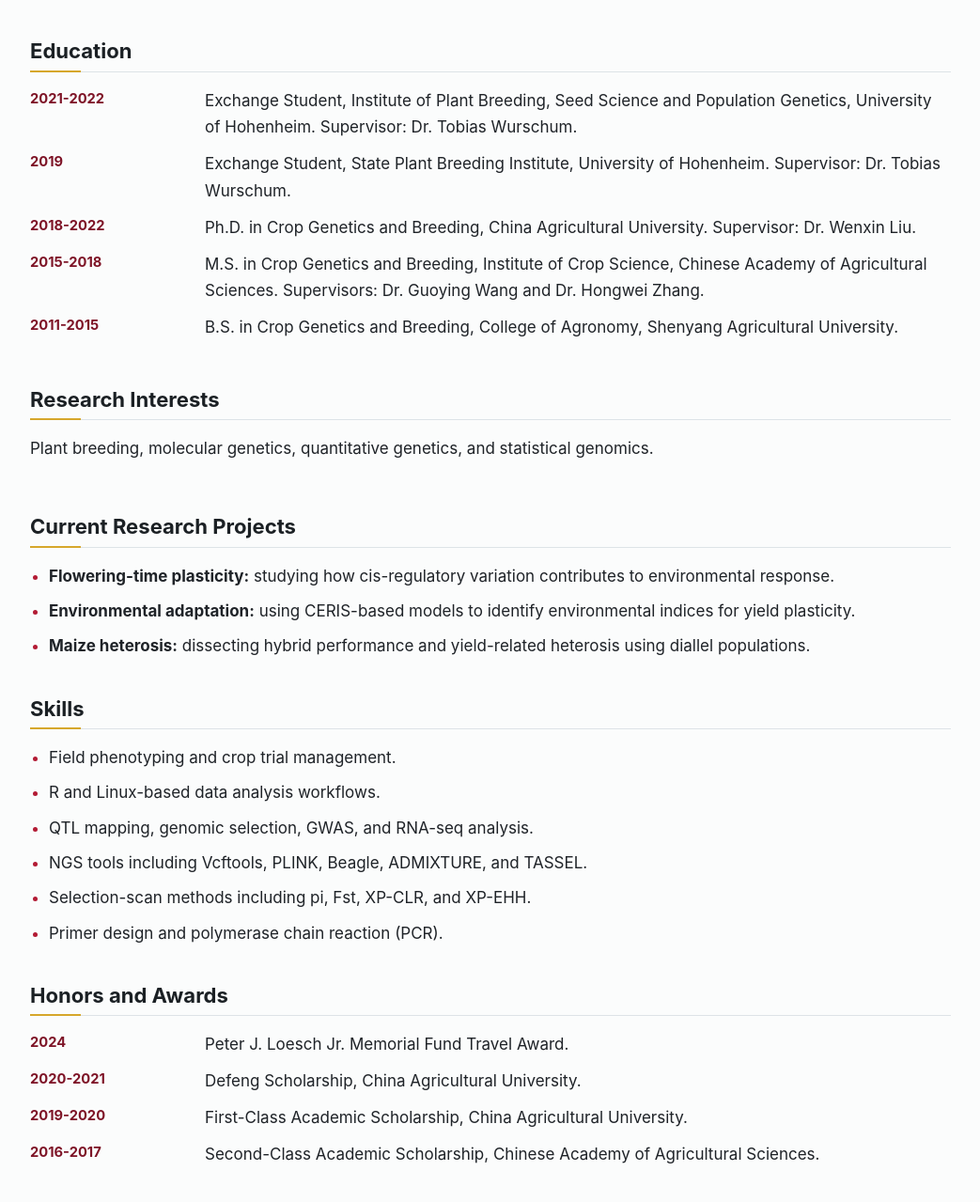
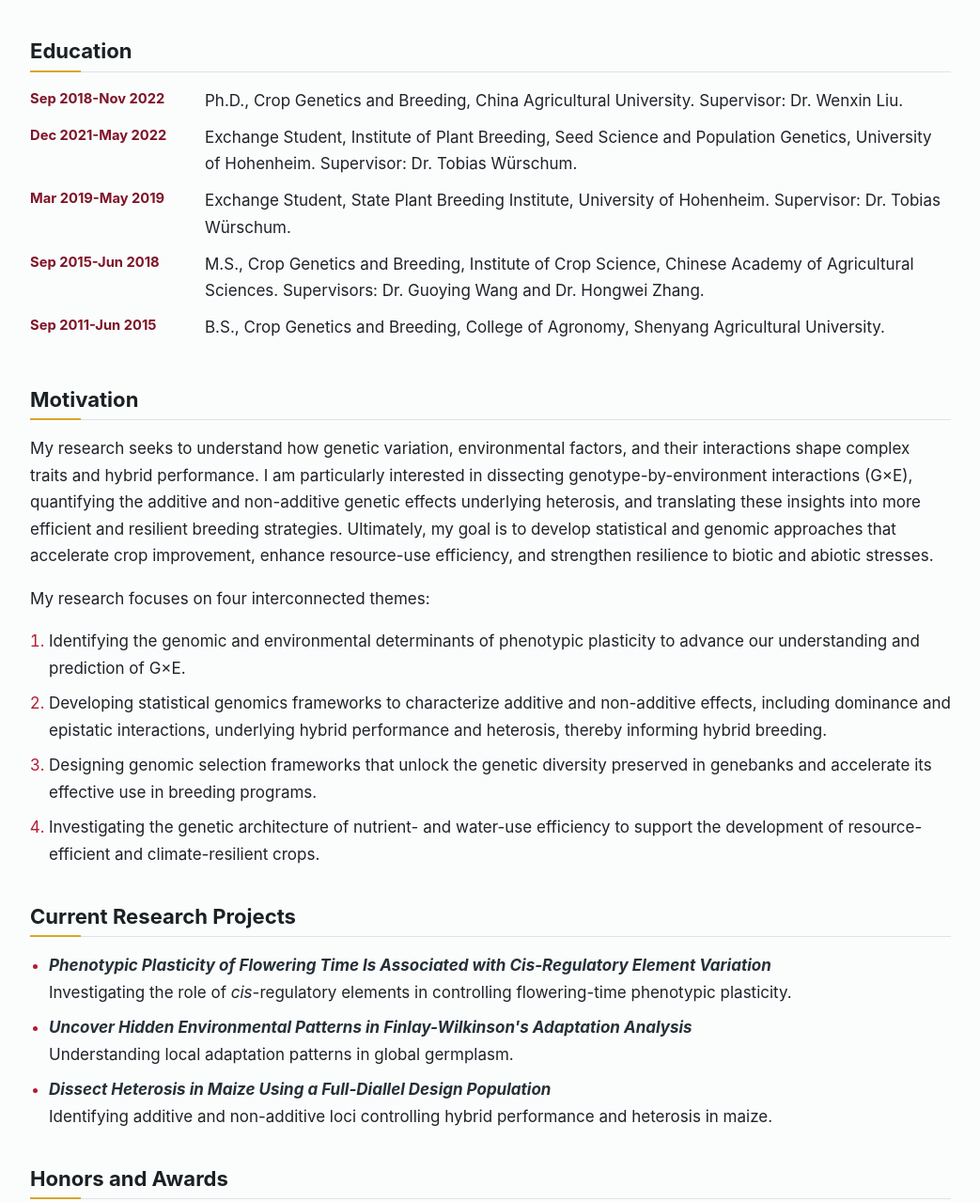
Before and after one commit to dongdongli-genetics/dongdongli-genetics.github.io, a plain HTML site: page cv.html in a window 1280 px wide. Shown: the part 595-1874 px from the top of the page at 94% size, without its empty margins (118-1161 px from the left). Drawn offline with Linux system fonts and the light colour scheme.

Commit message:
Remove skills section from CV

```diff
--- a/cv.html
+++ b/cv.html
@@ -67,37 +67,49 @@
       <section class="section" aria-labelledby="education-title">
         <h2 id="education-title">Education</h2>
         <div class="timeline">
-          <p><span>2021-2022</span> Exchange Student, Institute of Plant Breeding, Seed Science and Population Genetics, University of Hohenheim. Supervisor: Dr. Tobias Wurschum.</p>
-          <p><span>2019</span> Exchange Student, State Plant Breeding Institute, University of Hohenheim. Supervisor: Dr. Tobias Wurschum.</p>
-          <p><span>2018-2022</span> Ph.D. in Crop Genetics and Breeding, China Agricultural University. Supervisor: Dr. Wenxin Liu.</p>
-          <p><span>2015-2018</span> M.S. in Crop Genetics and Breeding, Institute of Crop Science, Chinese Academy of Agricultural Sciences. Supervisors: Dr. Guoying Wang and Dr. Hongwei Zhang.</p>
-          <p><span>2011-2015</span> B.S. in Crop Genetics and Breeding, College of Agronomy, Shenyang Agricultural University.</p>
+          <p><span>Sep 2018-Nov 2022</span> Ph.D., Crop Genetics and Breeding, China Agricultural University. Supervisor: Dr. Wenxin Liu.</p>
+          <p><span>Dec 2021-May 2022</span> Exchange Student, Institute of Plant Breeding, Seed Science and Population Genetics, University of Hohenheim. Supervisor: Dr. Tobias W&uuml;rschum.</p>
+          <p><span>Mar 2019-May 2019</span> Exchange Student, State Plant Breeding Institute, University of Hohenheim. Supervisor: Dr. Tobias W&uuml;rschum.</p>
+          <p><span>Sep 2015-Jun 2018</span> M.S., Crop Genetics and Breeding, Institute of Crop Science, Chinese Academy of Agricultural Sciences. Supervisors: Dr. Guoying Wang and Dr. Hongwei Zhang.</p>
+          <p><span>Sep 2011-Jun 2015</span> B.S., Crop Genetics and Breeding, College of Agronomy, Shenyang Agricultural University.</p>
         </div>
       </section>
 
-      <section class="section" aria-labelledby="interests-title">
-        <h2 id="interests-title">Research Interests</h2>
-        <p>Plant breeding, molecular genetics, quantitative genetics, and statistical genomics.</p>
+      <section class="section" aria-labelledby="motivation-title">
+        <h2 id="motivation-title">Motivation</h2>
+        <p>
+          My research seeks to understand how genetic variation, environmental factors, and their
+          interactions shape complex traits and hybrid performance. I am particularly interested in
+          dissecting genotype-by-environment interactions (G&times;E), quantifying the additive and
+          non-additive genetic effects underlying heterosis, and translating these insights into more
+          efficient and resilient breeding strategies. Ultimately, my goal is to develop statistical
+          and genomic approaches that accelerate crop improvement, enhance resource-use efficiency,
+          and strengthen resilience to biotic and abiotic stresses.
+        </p>
+        <p>My research focuses on four interconnected themes:</p>
+        <ol class="compact-list">
+          <li>Identifying the genomic and environmental determinants of phenotypic plasticity to advance our understanding and prediction of G&times;E.</li>
+          <li>Developing statistical genomics frameworks to characterize additive and non-additive effects, including dominance and epistatic interactions, underlying hybrid performance and heterosis, thereby informing hybrid breeding.</li>
+          <li>Designing genomic selection frameworks that unlock the genetic diversity preserved in genebanks and accelerate its effective use in breeding programs.</li>
+          <li>Investigating the genetic architecture of nutrient- and water-use efficiency to support the development of resource-efficient and climate-resilient crops.</li>
+        </ol>
       </section>
 
       <section class="section" aria-labelledby="projects-title">
         <h2 id="projects-title">Current Research Projects</h2>
-        <ul class="compact-list">
-          <li><strong>Flowering-time plasticity:</strong> studying how cis-regulatory variation contributes to environmental response.</li>
-          <li><strong>Environmental adaptation:</strong> using CERIS-based models to identify environmental indices for yield plasticity.</li>
-          <li><strong>Maize heterosis:</strong> dissecting hybrid performance and yield-related heterosis using diallel populations.</li>
-        </ul>
-      </section>
-
-      <section class="section" aria-labelledby="skills-title">
-        <h2 id="skills-title">Skills</h2>
-        <ul class="compact-list">
-          <li>Field phenotyping and crop trial management.</li>
-          <li>R and Linux-based data analysis workflows.</li>
-          <li>QTL mapping, genomic selection, GWAS, and RNA-seq analysis.</li>
-          <li>NGS tools including Vcftools, PLINK, Beagle, ADMIXTURE, and TASSEL.</li>
-          <li>Selection-scan methods including pi, Fst, XP-CLR, and XP-EHH.</li>
-          <li>Primer design and polymerase chain reaction (PCR).</li>
+        <ul class="compact-list project-list">
+          <li>
+            <strong><em>Phenotypic Plasticity of Flowering Time Is Associated with <span class="no-break">Cis-Regulatory</span> Element Variation</em></strong><br>
+            Investigating the role of <em>cis</em>-regulatory elements in controlling flowering-time phenotypic plasticity.
+          </li>
+          <li>
+            <strong><em>Uncover Hidden Environmental Patterns in Finlay-Wilkinson's Adaptation Analysis</em></strong><br>
+            Understanding local adaptation patterns in global germplasm.
+          </li>
+          <li>
+            <strong><em>Dissect Heterosis in Maize Using a Full-Diallel Design Population</em></strong><br>
+            Identifying additive and non-additive loci controlling hybrid performance and heterosis in maize.
+          </li>
         </ul>
       </section>
 
```
